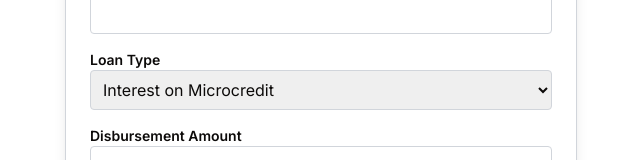
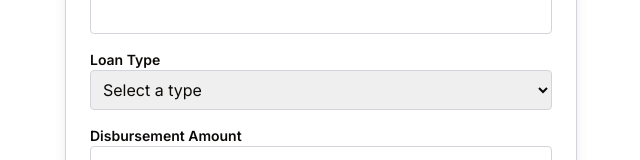
Before and after one commit to ratandigital/psb-report-25, a Next.js app: page /interest-calculator in a window 1280 px wide. Shown: the part 277-437 px from the top of the page, without its empty margins (319-959 px from the left). Built offline with nearby package versions, Linux system fonts and the light colour scheme.

Commit message:
Update page.tsx

```diff
--- a/app/interest-calculator/page.tsx
+++ b/app/interest-calculator/page.tsx
@@ -124,6 +124,7 @@ const LoanForm = () => {
     value={loanType}
     onChange={(e) => setLoanType(e.target.value)}
   >
+    <option value="">Select a type</option>
     <option value="20103001">Interest on Microcredit</option>
     <option value="20103002">Interest on SME-Short Term</option>
     <option value="20103003">Interest on SME-2</option>
```
